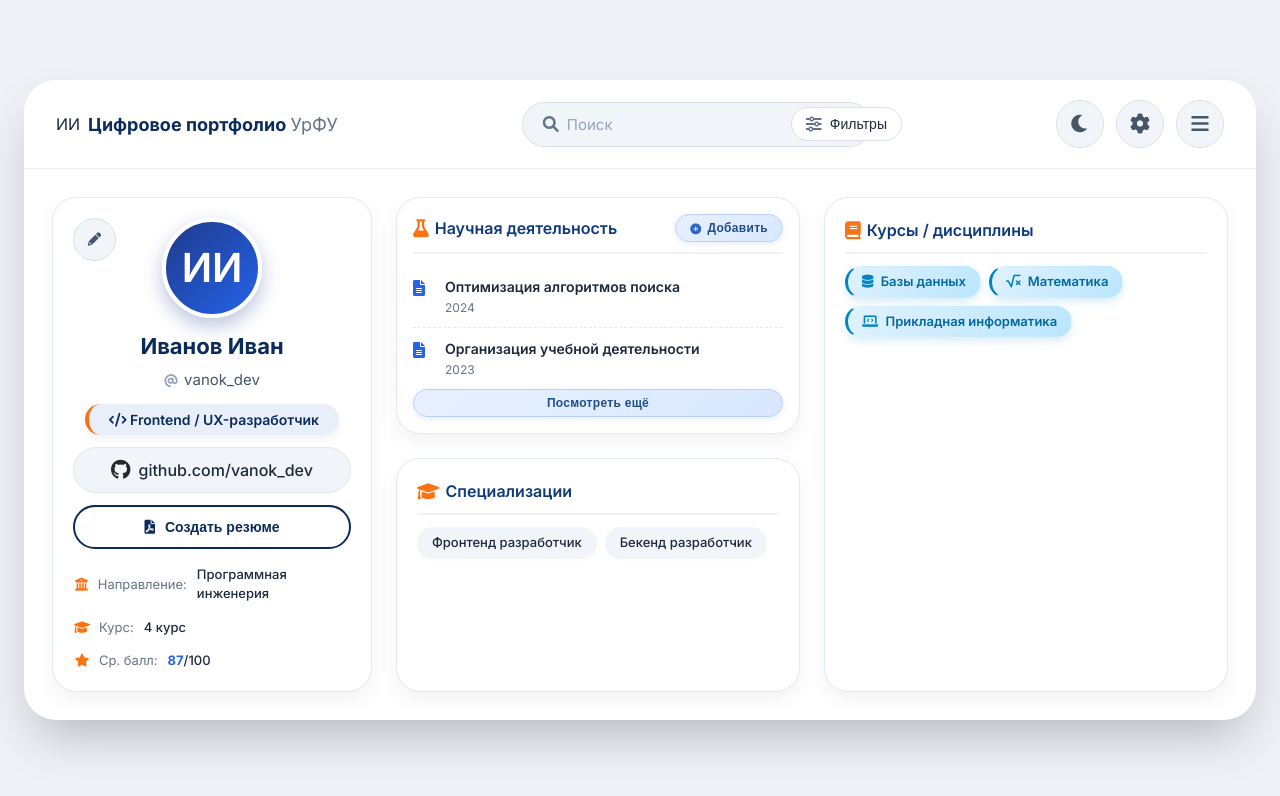
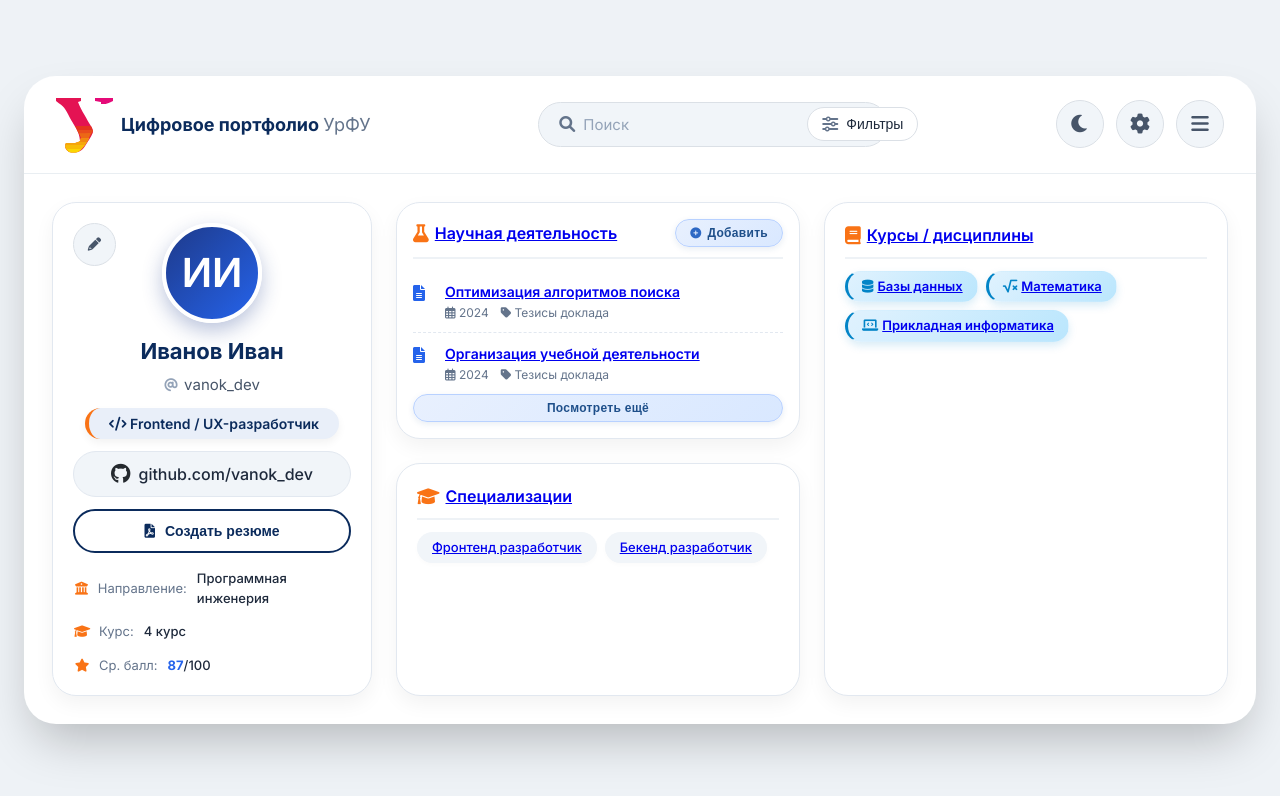
Before and after one commit to ilnaz135/Portfolio, a plain HTML site: page index.html in a window 1280 px wide. Drawn offline with Linux system fonts and the light colour scheme.

Commit message:
Update index.html

```diff
--- a/index.html
+++ b/index.html
@@ -8,6 +8,7 @@
     <link rel="preconnect" href="https://fonts.gstatic.com" crossorigin>
     <link href="https://fonts.googleapis.com/css2?family=Inter:wght@400;500;600;700&display=swap" rel="stylesheet">
     <link rel="stylesheet" href="https://cdnjs.cloudflare.com/ajax/libs/font-awesome/6.0.0-beta3/css/all.min.css">
+    <link rel="icon" href="/favicon-irit2.ico">
     <link rel="stylesheet" href="styles/style.css">
     <link rel="stylesheet" href="styles/global.css">
 </head>
@@ -15,7 +16,18 @@
     <div class="portfolio-container">
         <header class="header">
             <div class="logo-area">
-                <div class="logo-icon">ИИ</div>
+                <svg version="1.1" xmlns="http://www.w3.org/2000/svg" width="57" height="57" class="logo-svg">
+<path d="M0 0 C8.25 0 16.5 0 25 0 C25 0.99 25 1.98 25 3 C24.01 3.33 23.02 3.66 22 4 C23.6487245 8.56501675 25.96251997 12.62219563 28.375 16.8125 C29.54564923 18.85138074 30.70942659 20.89179359 31.84545898 22.95019531 C32.62357541 24.33168517 33.44230661 25.69097401 34.29711914 27.02636719 C37.18930318 31.87199747 37.18930318 31.87199747 36.67480469 34.93774414 C35.83675564 36.97289485 34.84968668 38.75638139 33.6875 40.625 C33.1140686 41.60448608 33.1140686 41.60448608 32.52905273 42.60375977 C26.94710789 51.79666623 26.94710789 51.79666623 22 54 C18.81179266 54.71572002 16.17179578 54.82503358 13 54 C10.375 51.75 10.375 51.75 9 49 C9.4140625 46.828125 9.4140625 46.828125 10 45 C10.67546875 45.02320313 11.3509375 45.04640625 12.046875 45.0703125 C13.38492187 45.09738281 13.38492187 45.09738281 14.75 45.125 C16.07257812 45.15980469 16.07257812 45.15980469 17.421875 45.1953125 C20.1135858 44.99139502 21.69904974 44.36551721 24 43 C23.50523213 37.85932958 22.39260017 34.29253798 19.796875 29.83984375 C19.14589844 28.71642578 18.49492187 27.59300781 17.82421875 26.43554688 C17.48310059 25.86054443 17.14198242 25.28554199 16.79052734 24.69311523 C15.75466255 22.94536683 14.73745378 21.18778153 13.72265625 19.42773438 C8.5678847 9.40680314 8.5678847 9.40680314 0 3 C0 2.01 0 1.02 0 0 Z " fill="#E41353" transform="translate(0,2)"/>
+<path d="M0 0 C2.64 0 5.28 0 8 0 C5.13108564 5.8266889 2.67277329 10.61815438 -3 14 C-6.1560181 14.66529301 -8.85550119 14.75039176 -12 14 C-14.625 11.75 -14.625 11.75 -16 9 C-15.5859375 6.828125 -15.5859375 6.828125 -15 5 C-13.98679687 5.03480469 -13.98679687 5.03480469 -12.953125 5.0703125 C-12.06109375 5.08835937 -11.1690625 5.10640625 -10.25 5.125 C-9.36828125 5.14820313 -8.4865625 5.17140625 -7.578125 5.1953125 C-4.83110453 4.98720489 -3.27112497 4.54477419 -1 3 C-0.67 2.01 -0.34 1.02 0 0 Z " fill="#F8BC08" transform="translate(25,42)"/>
+<path d="M0 0 C5.28 0 10.56 0 16 0 C18 5 18 5 17.3203125 7.01953125 C16.21354167 8.6796875 15.10677083 10.33984375 14 12 C11.36 12 8.72 12 6 12 C4.02 8.04 2.04 4.08 0 0 Z " fill="#E53320" transform="translate(19,30)"/>
+<path d="M0 0 C5.94 0 11.88 0 18 0 C18 0.99 18 1.98 18 3 C13.77050005 5.41685712 10.87664009 6.34833144 6 6 C6 5.34 6 4.68 6 4 C3.03 3.505 3.03 3.505 0 3 C0 2.01 0 1.02 0 0 Z " fill="#E50A78" transform="translate(39,2)"/>
+<path d="M0 0 C2.64 0 5.28 0 8 0 C6.68 2.31 5.36 4.62 4 7 C-2.6 7 -9.2 7 -16 7 C-15.67 6.34 -15.34 5.68 -15 5 C-13.98679687 5.03480469 -13.98679687 5.03480469 -12.953125 5.0703125 C-12.06109375 5.08835937 -11.1690625 5.10640625 -10.25 5.125 C-9.36828125 5.14820313 -8.4865625 5.17140625 -7.578125 5.1953125 C-4.83110453 4.98720489 -3.27112497 4.54477419 -1 3 C-0.67 2.01 -0.34 1.02 0 0 Z " fill="#F5A60C" transform="translate(25,42)"/>
+<path d="M0 0 C3.96 0 7.92 0 12 0 C11.34 1.65 10.68 3.3 10 5 C7.36 5 4.72 5 2 5 C1.34 3.35 0.68 1.7 0 0 Z " fill="#EC6816" transform="translate(23,37)"/>
+<path d="M0 0 C5.28 0 10.56 0 16 0 C15.67 0.99 15.34 1.98 15 3 C12.87561661 3.08078641 10.7503677 3.13909141 8.625 3.1875 C7.44164062 3.22230469 6.25828125 3.25710937 5.0390625 3.29296875 C3.53472656 3.14794922 3.53472656 3.14794922 2 3 C1.34 2.01 0.68 1.02 0 0 Z " fill="#E84C1C" transform="translate(21,34)"/>
+<path d="M0 0 C4.62 0 9.24 0 14 0 C11 3 11 3 8.80859375 3.3984375 C7.63490234 3.38683594 7.63490234 3.38683594 6.4375 3.375 C5.25994141 3.38660156 5.25994141 3.38660156 4.05859375 3.3984375 C3.03958984 3.20121094 3.03958984 3.20121094 2 3 C1.34 2.01 0.68 1.02 0 0 Z " fill="#FBD604" transform="translate(11,53)"/>
+<path d="M0 0 C2.64 0 5.28 0 8 0 C7.34 1.32 6.68 2.64 6 4 C3.69 4 1.38 4 -1 4 C-0.67 2.68 -0.34 1.36 0 0 Z " fill="#F18A11" transform="translate(25,42)"/>
+</svg>
+
                 <div class="logo-text">Цифровое портфолио <span>УрФУ</span></div>
             </div>
 
@@ -86,22 +98,28 @@
                 <div class="left-col">
                     <div class="science-card">
                         <div class="card-title">
-                            <div class="title-left"><i class="fas fa-flask"></i> Научная деятельность</div>
+                            <div class="title-left"><i class="fas fa-flask"></i> <a href="#">Научная деятельность</a></div>
                             <button class="add-button"><i class="fas fa-plus-circle"></i> Добавить</button>
                         </div>
                         <div class="publications-list">
                             <div class="publication-item">
                                 <div class="pub-icon"><i class="fas fa-file-alt"></i></div>
                                 <div class="pub-content">
-                                    <div class="pub-title">Оптимизация алгоритмов поиска</div>
-                                    <div class="pub-meta"><span>2024</span></div>
+                                    <div class="pub-title"><a href="#">Оптимизация алгоритмов поиска</a></div>
+                                    <div class="pub-meta">
+                                        <span><i class="far fa-calendar-alt"></i> 2024</span>
+                                        <span><i class="fas fa-tag"></i> Тезисы доклада</span>
+                                    </div>
                                 </div>
                             </div>
                             <div class="publication-item">
                                 <div class="pub-icon"><i class="fas fa-file-alt"></i></div>
                                 <div class="pub-content">
-                                    <div class="pub-title">Организация учебной деятельности</div>
-                                    <div class="pub-meta"><span>2023</span></div>
+                                    <div class="pub-title"><a href="#">Организация учебной деятельности</a></div>
+                                    <div class="pub-meta">
+                                        <span><i class="far fa-calendar-alt"></i> 2024</span>
+                                        <span><i class="fas fa-tag"></i> Тезисы доклада</span>
+                                    </div>
                                 </div>
                             </div>
                         </div>
@@ -110,11 +128,11 @@
 
                     <div class="skill-card">
                         <div class="card-title">
-                            <div class="title-left"><i class="fas fa-graduation-cap"></i> Специализации</div>
+                            <div class="title-left"><i class="fas fa-graduation-cap"></i><a href="#">Специализации</a></div>
                         </div>
                         <div class="tags-cloud">
-                            <span class="tag">Фронтенд разработчик</span>
-                            <span class="tag">Бекенд разработчик</span>
+                            <span class="tag"><a href="#">Фронтенд разработчик</a></span>
+                            <span class="tag"><a href="#">Бекенд разработчик</a></span>
                         </div>
                     </div>
                 </div>
@@ -122,12 +140,12 @@
                 <div class="right-col">
                     <div class="skill-card tall-card">
                         <div class="card-title">
-                            <div class="title-left"><i class="fas fa-book"></i> Курсы / дисциплины</div>
+                            <div class="title-left"><i class="fas fa-book"></i><a href="#">Курсы / дисциплины</a></div>
                         </div>
                         <div class="tags-cloud">
-                            <span class="tag stack-tag"><i class="fas fa-database"></i> Базы данных</span>
-                            <span class="tag stack-tag"><i class="fas fa-square-root-alt"></i> Математика</span>
-                            <span class="tag stack-tag"><i class="fas fa-laptop-code"></i> Прикладная информатика</span>
+                            <span class="tag stack-tag"><i class="fas fa-database"></i><a href="#">Базы данных</a></span>
+                            <span class="tag stack-tag"><i class="fas fa-square-root-alt"></i><a href="#">Математика</a></span>
+                            <span class="tag stack-tag"><i class="fas fa-laptop-code"></i><a href="#">Прикладная информатика</a> </span>
                         </div>
                     </div>
                 </div>
```
